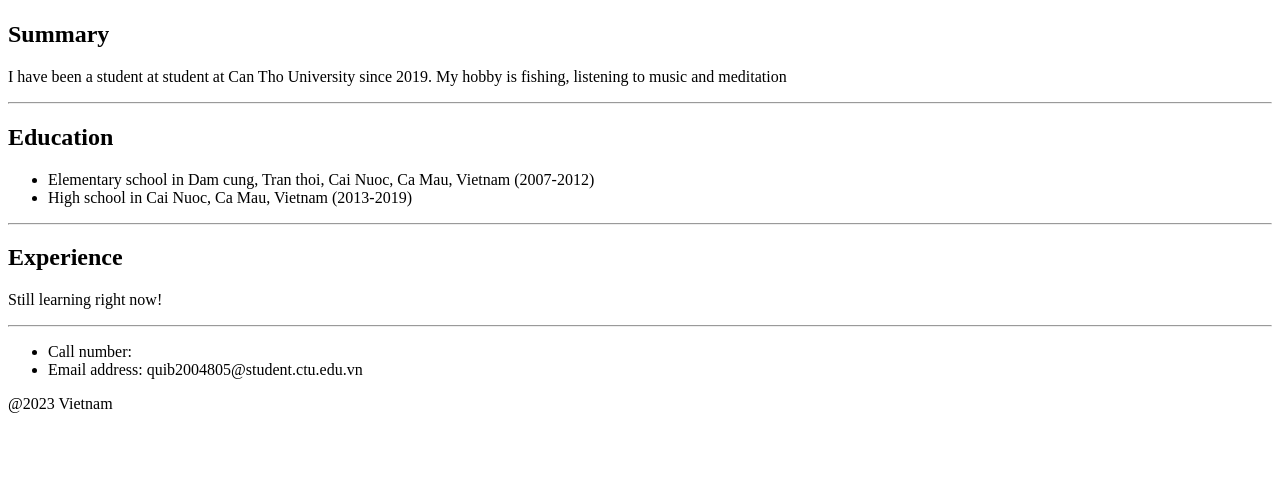
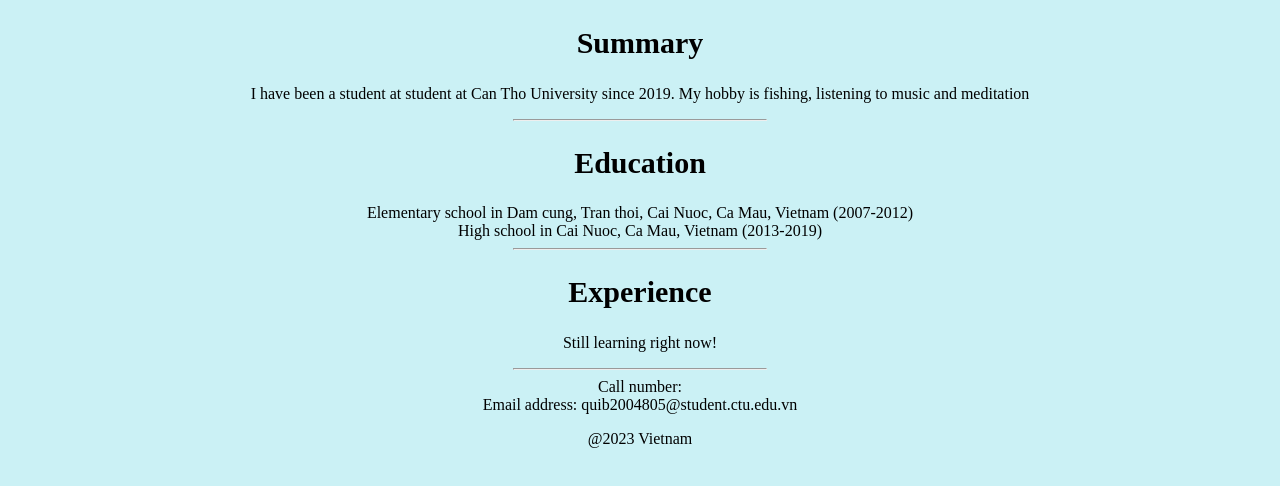
Before and after one commit to NgocQui2/ngocqui.github.io, a plain HTML site: page index.html in a window 1280 px wide. Shown: the part 308-794 px from the top of the page. Drawn offline with Linux system fonts and the light colour scheme.

Commit message:
first commit

```diff
--- a/index.html
+++ b/index.html
@@ -5,6 +5,27 @@
     <meta http-equiv="X-UA-Compatible" content="IE=edge">
     <meta name="viewport" content="width=device-width, initial-scale=1.0">
     <title>My Resume</title>
+    <style>
+        body {
+            background-color: #CBF1F5;
+            text-align: center;
+        }
+
+        hr {
+            width: 20%;
+        }
+
+        ul {
+            list-style-type: none;
+            margin: 0;
+            padding: 0;
+        }
+
+        h2 {
+            font-size: 30px;
+        }
+
+    </style>
 </head>
 <body>
     <h1>Ngoc Qui</h1>
@@ -30,7 +51,7 @@
             <li>Call number:</li>
             <li>Email address: quib2004805@student.ctu.edu.vn</li>
         </ul>
-        <p>@2023 Vietnam</p>
     </article>
+    <p>@2023 Vietnam</p>
 </footer>
 </html>
```
Also changed, not shown: 2 other files.
